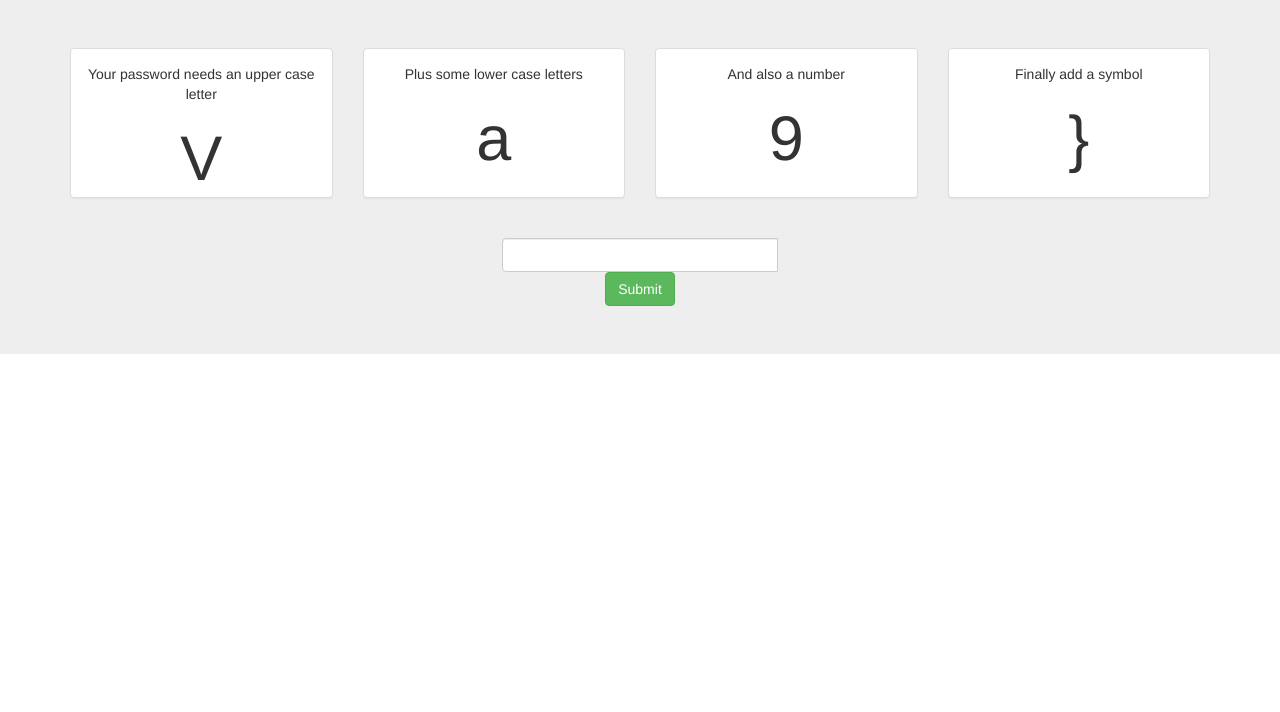
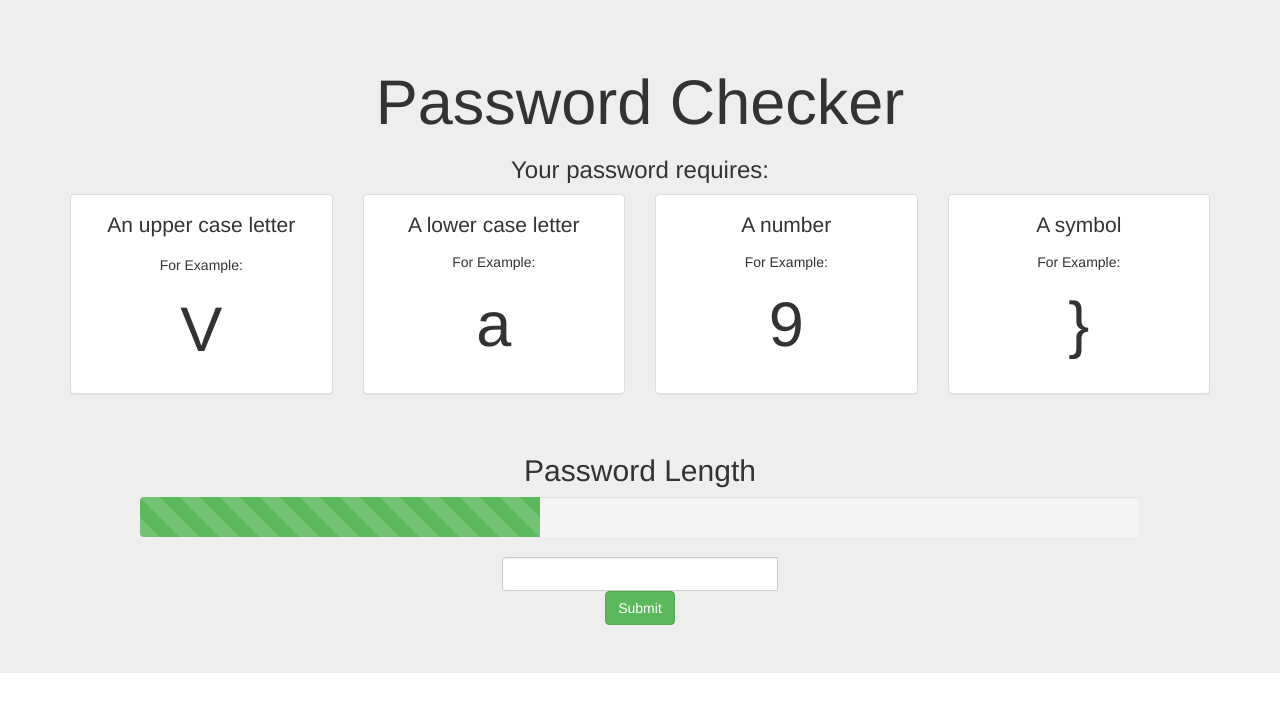
Before and after one commit to IS0metric/hcs_team_project, a plain HTML site: page index.html in a window 1280 px wide. Drawn offline with nearby package versions, Linux system fonts and the light colour scheme; some packages are replaced by stand-ins of ours.

Commit message:
frontend change

```diff
--- a/static/style.css
+++ b/static/style.css
@@ -4,7 +4,7 @@
 }
 
 .panel{
-    height:150px;
+    height:200px;
     }
 
 .success-panel {
--- a/templates/checker.html
+++ b/templates/checker.html
@@ -4,12 +4,16 @@
     <meta charset="utf-8">
     <meta name="viewport" content="width=device-width, initial-scale=1">
   </head>
+    <h1>Password Checker</h1>
+    <h3>Your password requires:</h3>
   <div class="container">
     <div class="row">
       <div class="col-sm-3">
 	    <div class="panel panel-default" id="upper_case_panel">
 	      <div class="panel-body">
-		    Your password needs an upper case letter
+              <p>An upper case letter</p>
+                            <p5>For Example: </p5>
+
         <h1>{{ random_upper_case }}</h1>
 		  </div>
 	    </div>
@@ -17,7 +21,8 @@
 	   <div class="col-sm-3">
 	    <div class="panel panel-default" id="lower_case_panel">
 	      <div class="panel-body">
-		    Plus some lower case letters
+              <p >A lower case letter</p>
+              <h5>For Example: </h5>
         <h1>{{ random_lower_case }}</h1>
 		  </div>
 	    </div>
@@ -25,7 +30,9 @@
 	   <div class="col-sm-3">
 	    <div class="panel panel-default" id="number_panel">
 	      <div class="panel-body">
-		    And also a number
+              <p>A number</p>
+                         <h5>For Example: </h5>
+
         <h1>{{ random_number }}</h1>
 		  </div>
 	    </div>
@@ -33,7 +40,9 @@
 	   <div class="col-sm-3">
 	    <div class="panel panel-default" id="symbol_panel">
 	      <div class="panel-body">
-		    Finally add a symbol
+		    <p>A symbol<p>
+                     <h5>For Example: </h5>
+
         <h1>{{ random_symbol }}</h1>
 		  </div>
 	    </div>
@@ -42,6 +51,14 @@
   </div>
   </br>
   <div class="input-group centered">
+      <h2>Password Length</h2>
+      <div class="progress " style = "width:1000px; height:40px;">
+  <div class="progress-bar progress-bar-success progress-bar-striped" role="progressbar" aria-valuenow="{{}}" aria-valuemin="50" aria-valuemax="100" style="width: 40%;  height: 100px;">
+    <span class="sr-only">40% Complete (success)</span>
+  </div>
+      </div>
+  <div class="input-group centered">
+
     <input type="password" class="form-control" ng-model="password" ng-change="change_password()">
     <button class="btn btn-success" ng-click="check_password()">Submit</button>
   </div>
```
